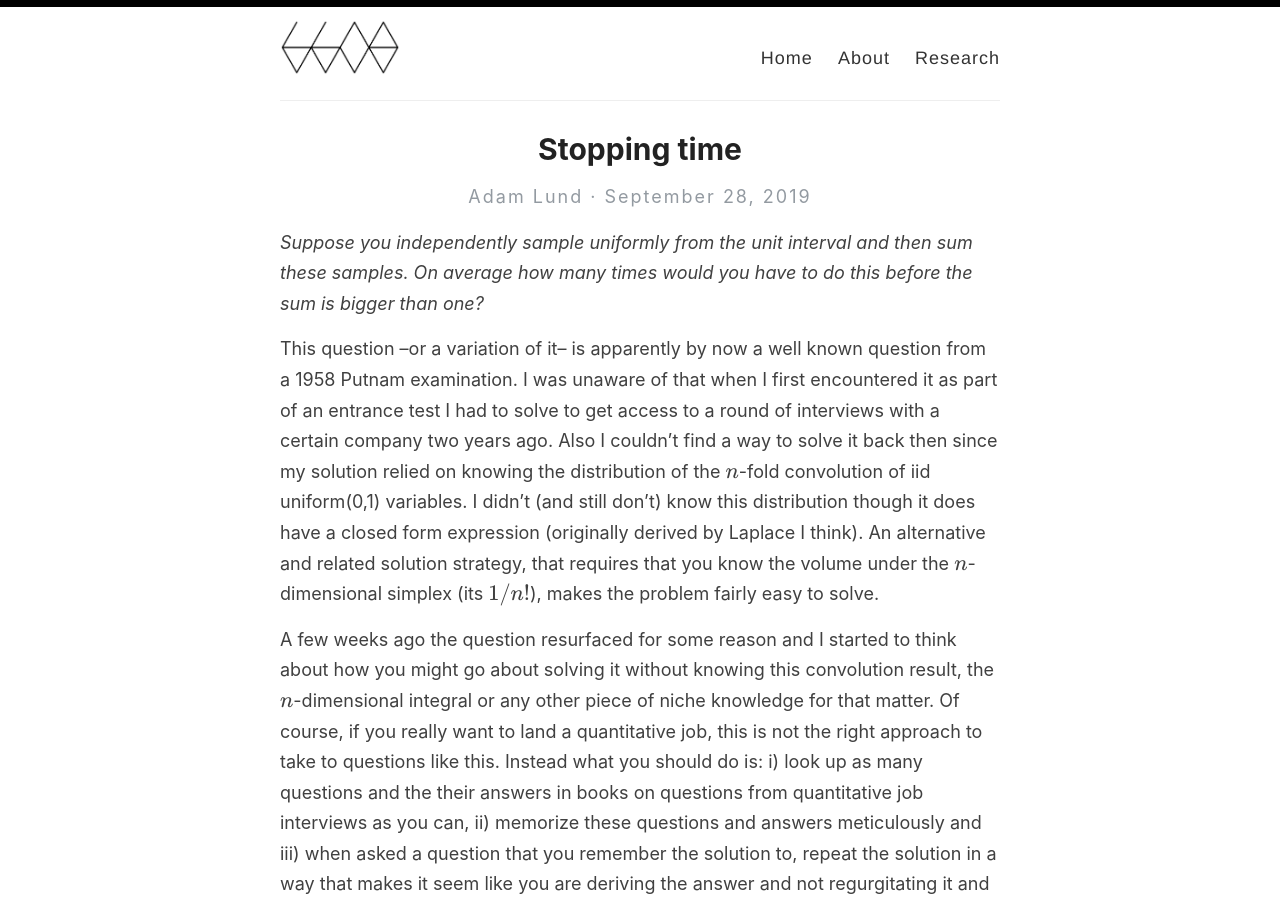
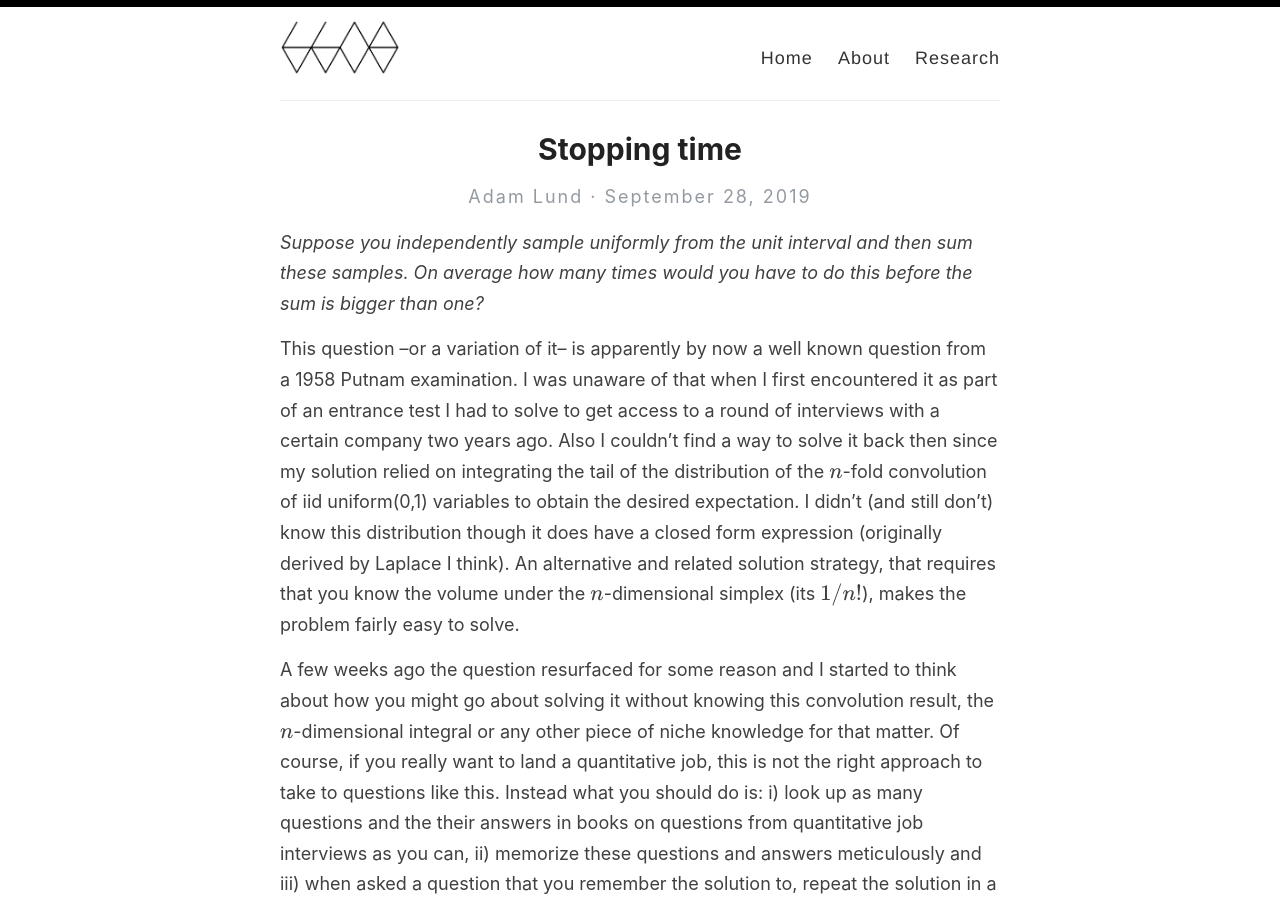
Before and after one commit to adam-lund/adam-lund.github.io, a Jekyll site: the page built from _posts/2019-09-28-Uniform sum problem-.md, in a window 1280 px wide and 900 px high. Built offline with Jekyll 4.4.1, drawn with Linux system fonts in a browser that asks for light colours; formulas are drawn with MathJax 3.

Commit message:
trying my hand

```diff
--- a/_posts/2019-09-28-Uniform sum problem-.md
+++ b/_posts/2019-09-28-Uniform sum problem-.md
@@ -6,7 +6,7 @@ categories:
 
 *Suppose you  independently  sample uniformly from the unit interval and then sum these samples. On average how many times would you have to do this before the sum is  bigger than one?*
 
-This question --or a variation of it-- is apparently by now a well known question from a 1958 Putnam examination. I was unaware of that when I first encountered it as part of  an entrance test I had to solve to get access to a round of interviews with a certain company two years ago. Also I couldn't find a way to solve it back then since my solution relied on knowing the distribution of the $n$-fold convolution of iid uniform(0,1) variables.  I didn't (and still don't) know this distribution though it does have a closed form expression (originally derived by Laplace I think). An alternative and related solution strategy, that requires that you know the volume under the $n$-dimensional simplex  (its $1/n!$), makes the problem fairly easy to solve.
+This question --or a variation of it-- is apparently by now a well known question from a 1958 Putnam examination. I was unaware of that when I first encountered it as part of  an entrance test I had to solve to get access to a round of interviews with a certain company two years ago. Also I couldn't find a way to solve it back then since my solution relied on integrating the tail of the distribution of the $n$-fold convolution of iid uniform(0,1) variables to obtain the desired expectation.  I didn't (and still don't) know this distribution though it does have a closed form expression (originally derived by Laplace I think). An alternative and related solution strategy, that requires that you know the volume under the $n$-dimensional simplex  (its $1/n!$), makes the problem fairly easy to solve.
 
 A few weeks ago the question resurfaced for some reason and I started to think  about how you might go about solving it without knowing this convolution result, the $n$-dimensional integral or any other piece of niche knowledge for that matter.
 Of course, if you really want to land a quantitative job, this is not the right approach to take to questions like this. Instead what you should do is: i) look up as many questions and the their answers in books on questions from quantitative job interviews as you can, ii) memorize  these questions and answers meticulously  and iii) when asked a question that you remember the solution to, repeat the solution in a way that makes it seem like you are deriving the answer and not regurgitating it and --and this is important-- at the same time makes your interviewer feel superior.
```
